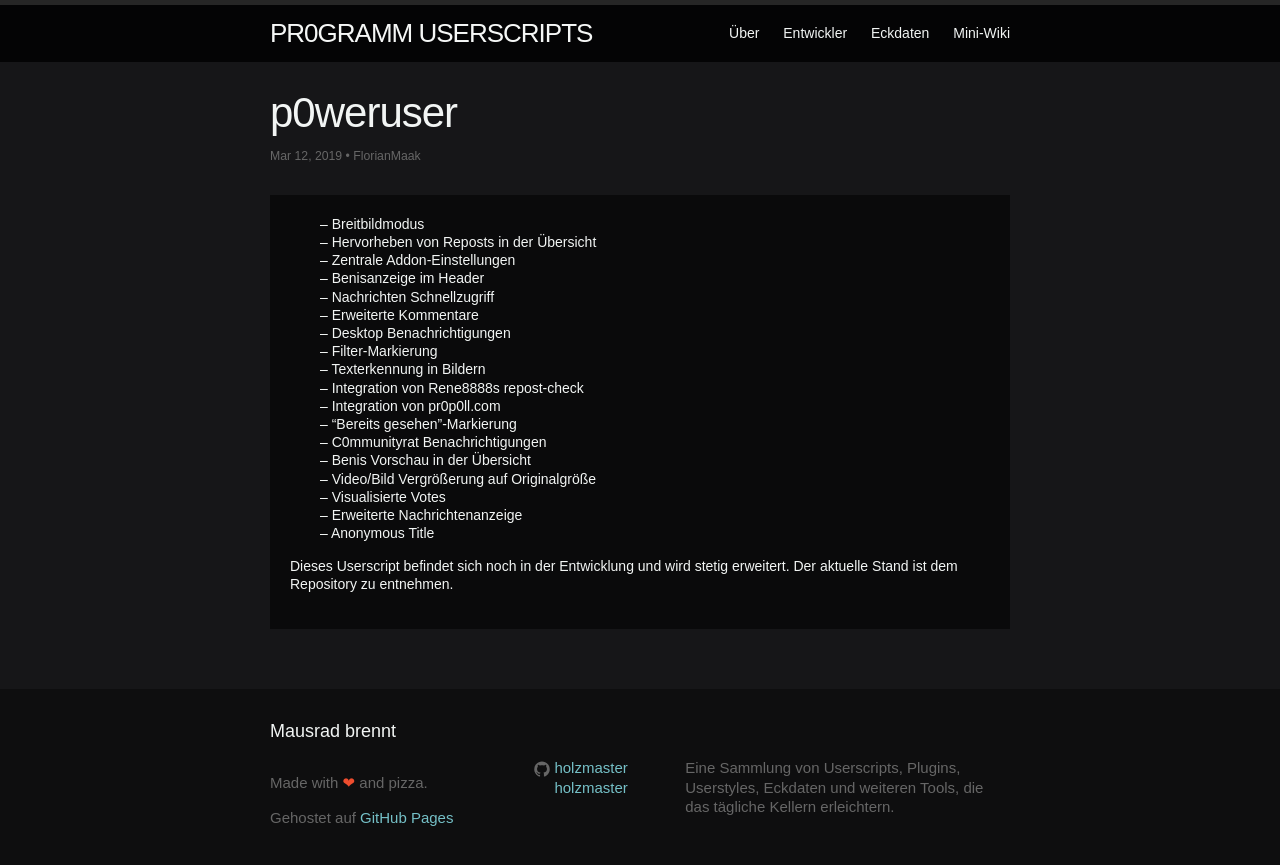
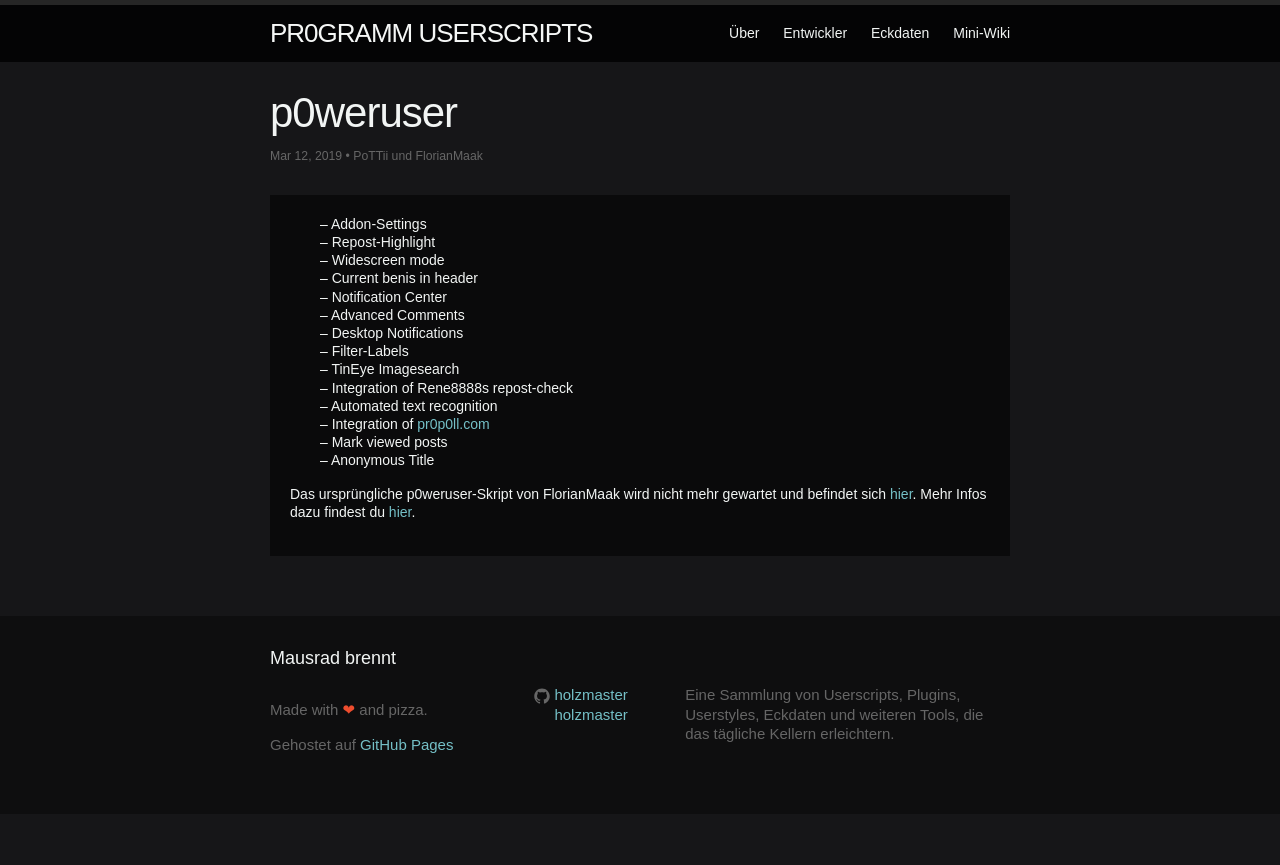
Before and after one commit to holzmaster/userscripts, a Jekyll site: the page built from _posts/2019-03-12-p0weruser.md, in a window 1280 px wide. Shown: the top 865 px of the page. Built offline with Jekyll 4.4.1, drawn with Linux system fonts in a browser that asks for light colours.

Commit message:
Point p0weruser to current maintained script
cc:
@FlorianMaak:
@Scarwolf

```diff
--- a/_posts/2019-03-12-p0weruser.md
+++ b/_posts/2019-03-12-p0weruser.md
@@ -4,28 +4,24 @@
 categories:
   - userscript
   - installable
-author: FlorianMaak
-link: //github.com/FlorianMaak/p0weruser/raw/master/dist/p0weruser.user.js
-code: //github.com/FlorianMaak/p0weruser
+author: PoTTii und FlorianMaak
+link: //cdn.jsdelivr.net/gh/Scarwolf/p0weruser@master/dist/p0weruser.user.js
+code: //github.com/Scarwolf/p0weruser
 ---
-- Breitbildmodus
-- Hervorheben von Reposts in der Übersicht
-- Zentrale Addon-Einstellungen
-- Benisanzeige im Header
-- Nachrichten Schnellzugriff
-- Erweiterte Kommentare
-- Desktop Benachrichtigungen
-- Filter-Markierung
-- Texterkennung in Bildern
-- Integration von Rene8888s repost-check
-- Integration von pr0p0ll.com
-- "Bereits gesehen"-Markierung
-- C0mmunityrat Benachrichtigungen
-- Benis Vorschau in der Übersicht
-- Video/Bild Vergrößerung auf Originalgröße
-- Visualisierte Votes
-- Erweiterte Nachrichtenanzeige
+
+- Addon-Settings
+- Repost-Highlight
+- Widescreen mode
+- Current benis in header
+- Notification Center
+- Advanced Comments
+- Desktop Notifications
+- Filter-Labels
+- TinEye Imagesearch
+- Integration of Rene8888s repost-check
+- Automated text recognition
+- Integration of [pr0p0ll.com](https://pr0p0ll.com)
+- Mark viewed posts
 - Anonymous Title
 
-Dieses Userscript befindet sich noch in der Entwicklung und wird stetig erweitert.
-Der aktuelle Stand ist dem Repository zu entnehmen.
+Das ursprüngliche p0weruser-Skript von FlorianMaak wird nicht mehr gewartet und befindet sich [hier](https://github.com/FlorianMaak/p0weruser). Mehr Infos dazu findest du [hier](https://pr0gramm.com/new/3887709).
```
